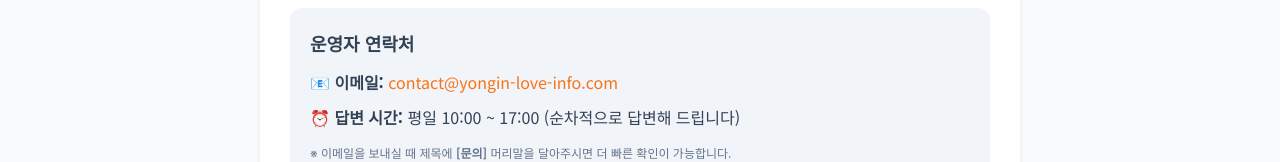
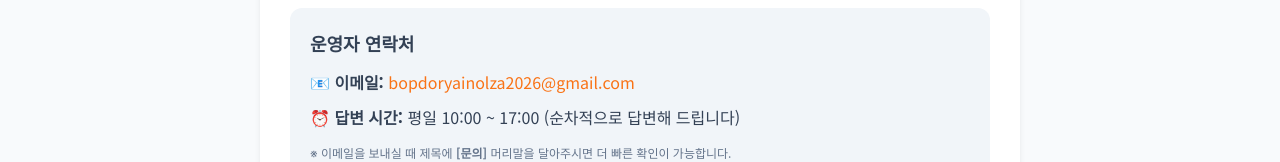
Before and after one commit to bopdoryainolza2026-afk/my-local-info, a Next.js app: page /contact in a window 1280 px wide. Shown: the part 299-461 px from the top of the page. Built offline with nearby package versions, Linux system fonts and the light colour scheme; no server answers.

Commit message:
Update contact email to bopdoryainolza2026@gmail.com

```diff
--- a/src/app/contact/page.tsx
+++ b/src/app/contact/page.tsx
@@ -40,7 +40,7 @@ export default function ContactPage() {
           <div style={{ background: "#f1f5f9", padding: "20px", borderRadius: "12px", marginBottom: "30px" }}>
             <h3 style={{ fontSize: "18px", fontWeight: "700", marginBottom: "10px" }}>운영자 연락처</h3>
             <ul style={{ listStyle: "none", padding: 0 }}>
-              <li style={{ marginBottom: "8px" }}>📧 <strong>이메일:</strong> <a href="mailto:contact@yongin-love-info.com" style={{ color: "#f97316", textDecoration: "none" }}>contact@yongin-love-info.com</a></li>
+              <li style={{ marginBottom: "8px" }}>📧 <strong>이메일:</strong> <a href="mailto:bopdoryainolza2026@gmail.com" style={{ color: "#f97316", textDecoration: "none" }}>bopdoryainolza2026@gmail.com</a></li>
               <li>⏰ <strong>답변 시간:</strong> 평일 10:00 ~ 17:00 (순차적으로 답변해 드립니다)</li>
             </ul>
             <p style={{ fontSize: "12px", color: "#64748b", marginTop: "12px" }}>
```
